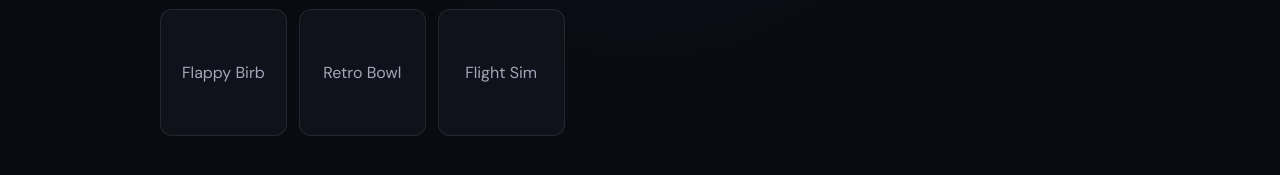
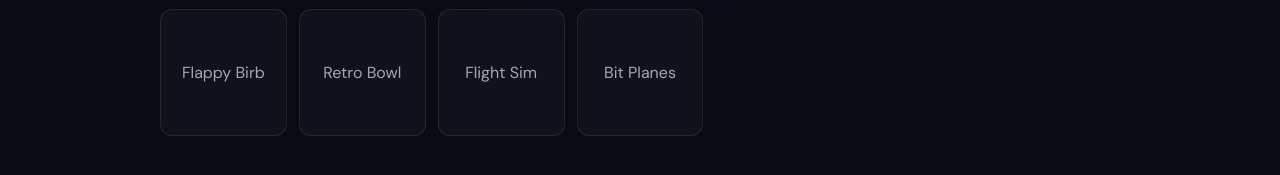
Before and after one commit to realcooperk/giant-website, a plain HTML site: page games/index.html in a window 1280 px wide. Shown: the part 429-604 px from the top of the page. Drawn offline with Linux system fonts and the light colour scheme.

Commit message:
Update index.html

```diff
--- a/games/index.html
+++ b/games/index.html
@@ -29,6 +29,7 @@
         <button class="game-choice" type="button" data-url="https://nintendoboi22.github.io/games/flappy-birb" data-title="Flappy Birb" aria-pressed="false">Flappy Birb</button>
         <button class="game-choice" type="button" data-url="https://nintendoboi22.github.io/games/retro-bowl" data-title="Retro Bowl" aria-pressed="false">Retro Bowl</button>
         <button class="game-choice" type="button" data-url="https://nintendoboi22.github.io/games/REAL-FS" data-title="Flight Sim" aria-pressed="false">Flight Sim</button>
+        <button class="game-choice" type="button" data-url="https://nintendoboi22.github.io/games/bit-planes/" data-title="Bit Planes" aria-pressed="false">Bit Planes</button>
       </div>
       <section class="games-stage" id="game-stage" aria-label="Game player" hidden>
         <div class="games-game-controls">
```
